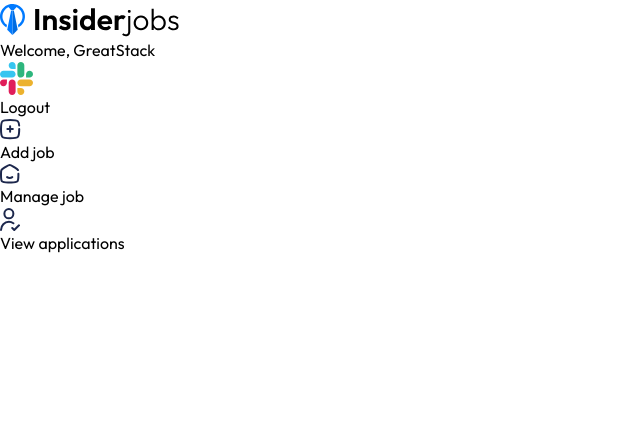
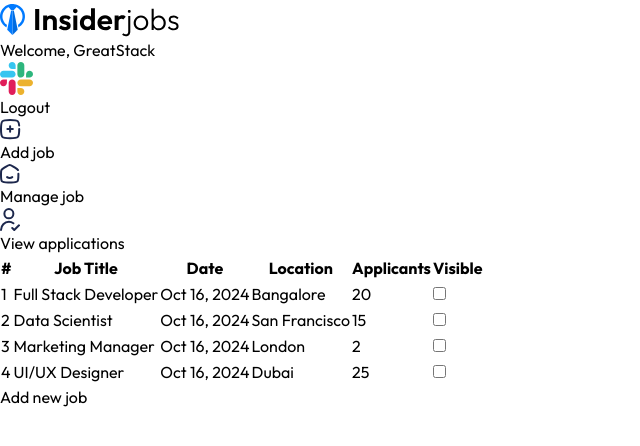
Before and after one commit to Mavekepeter/job-portal, a React (Vite) app in the folder client/: page /dashboard/manage-jobs in a window 1280 px wide. Shown: the top 446 px of the page, without its empty margins (0-640 px from the left). Built offline with nearby package versions, Linux system fonts and the light colour scheme.

Commit message:
complete ui for frontend

```diff
--- a/client/src/pages/ManageJobs.jsx
+++ b/client/src/pages/ManageJobs.jsx
@@ -1,19 +1,43 @@
 import React from 'react'
+import { manageJobsData } from '../assets/assets'
+import moment from 'moment'
+import { useNavigate } from 'react-router-dom'
 
 const ManageJobs = () => {
+  const navigate = useNavigate()
   return (
-    <div>
-      <div>
-        <table>
+    <div className='container p-4 max-w-5xl'>
+      <div className='overflow-x-auto'>
+        <table className='min-w-full bg-white border border-gray-200 max-sm:text-sm'>
           <thead>
-            <th></th>
-            <th></th>
-            <th></th>
-            <th></th>
-            <th></th>
-            <th></th>
+            <tr>
+            <th className='py-2 px-4 border-b text-left max-sm:hidden'>#</th>
+            <th className='py-2 px-4 border-b text-left'>Job Title</th>
+            <th className='py-2 px-4 border-b text-left max-sm:hidden'>Date</th>
+            <th className='py-2 px-4 border-b text-left max-sm:hidden'>Location</th>
+            <th className='py-2 px-4 border-b text-center'>Applicants</th>
+            <th className='py-2 px-4 border-b text-left'>Visible</th>
+            </tr>
           </thead>
+          <tbody>
+            {manageJobsData.map((job,index)=>(
+              <tr key={index} className='text-gray-700'>
+                <td className='py-2 px-4 border-b max-sm:hidden'>{index+1}</td>
+                <td className='py-2 px-4 border-b'>{job.title}</td>
+                <td className='py-2 px-4 border-b max-sm:hidden'>{moment(job.date).format('ll')}</td>
+                <td className='py-2 px-4 border-b max-sm:hidden'>{job.location}</td>
+                <td className='py-2 px-4 border-b text-center'>{job.applicants}</td>
+                <td className='py-2 px-4 border-b'>
+                  <input className='scale-125 ml-24' type="checkbox"  />
+                </td>
+
+              </tr>
+            ))}
+          </tbody>
         </table>
+      </div>
+      <div className='mt-4 flex justify-end'>
+        <button onClick={()=>navigate('/dashboard/add-job')} className='bg-black rounded text-white py-2 px-4'>Add new job</button>
       </div>
     </div>
   )
```
